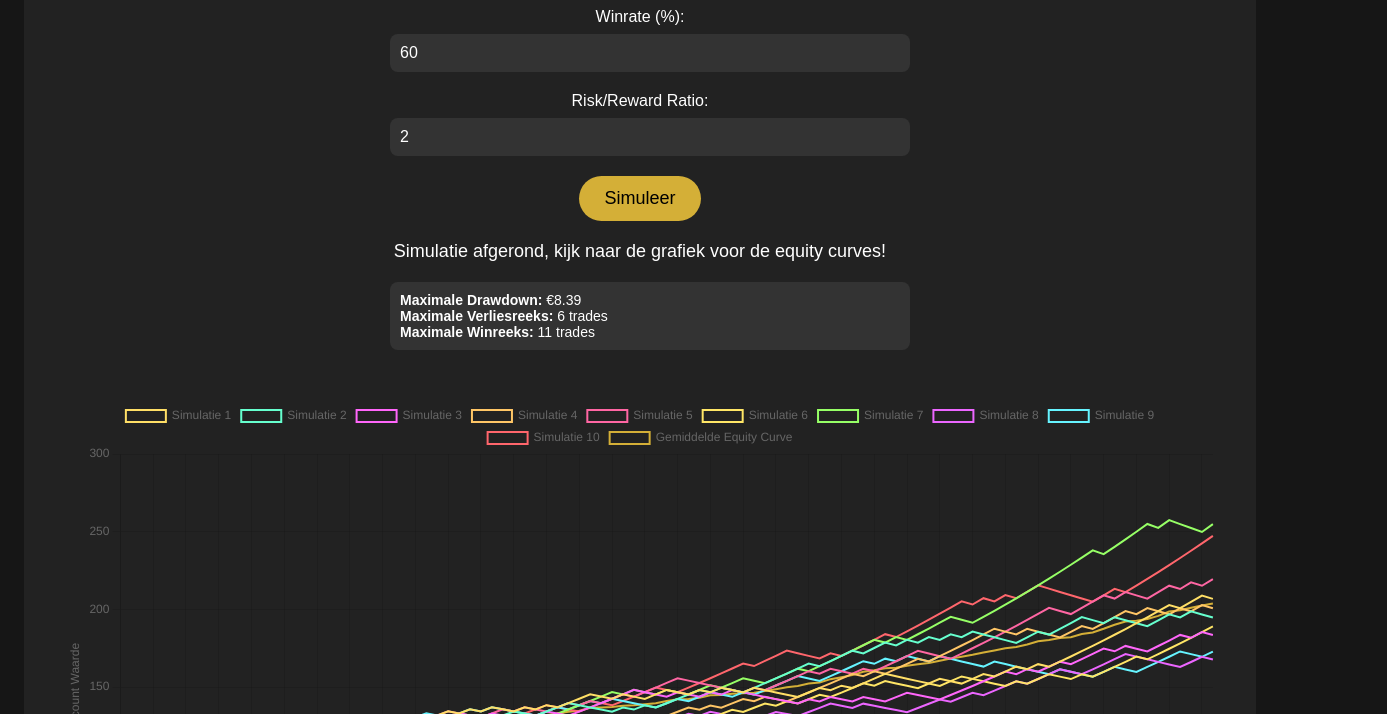
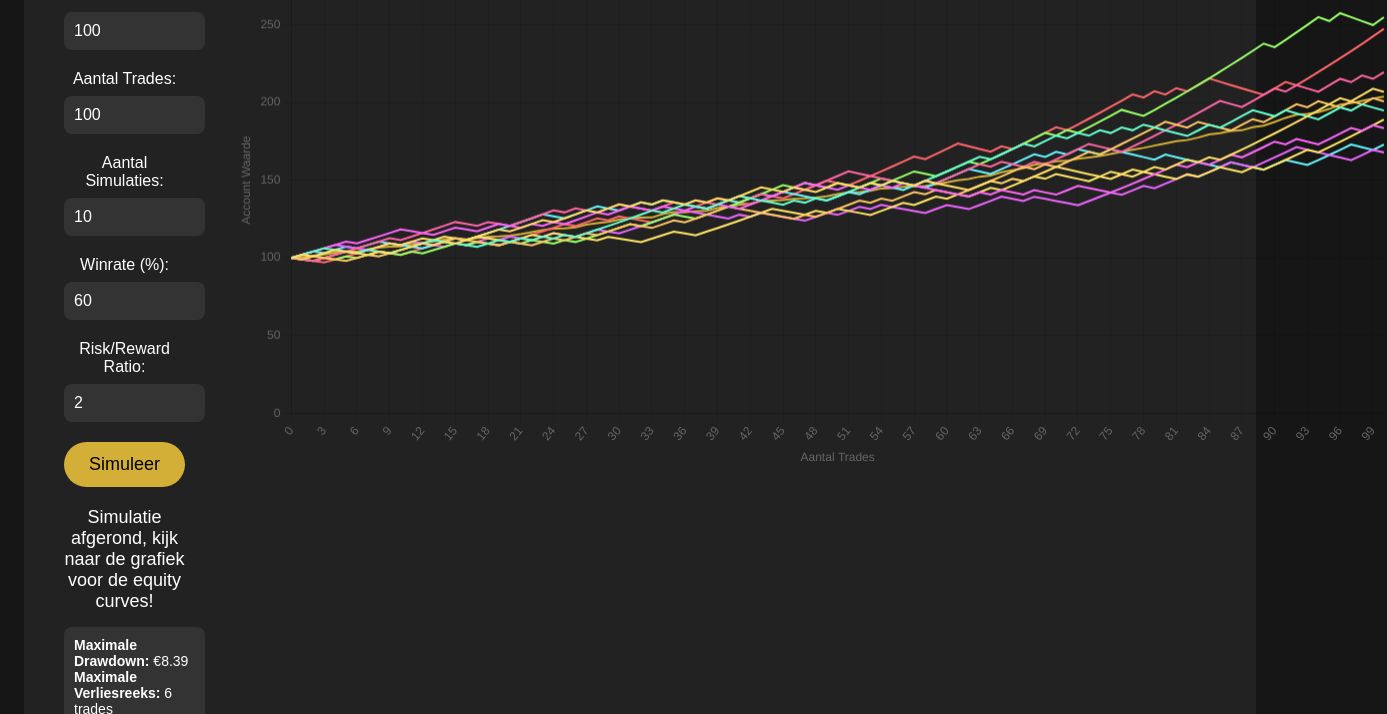
Before and after one commit to sven0902/equitysim, a plain HTML site: page index.html in a window 1280 px wide. Both pictures are taken after a click on the button "Simuleer". Shown: the part 76-790 px from the top of the page, 1387 px wide, since content can reach past the window. Drawn offline with nearby package versions, Linux system fonts and the light colour scheme.

Commit message:
Update index.html

```diff
--- a/index.html
+++ b/index.html
@@ -24,19 +24,16 @@
             border-radius: 15px;
             text-align: center;
             display: flex;
-            flex-direction: column;
-            justify-content: center;
-            align-items: center;
+            justify-content: space-between; /* Zorgt ervoor dat de items naast elkaar staan */
             width: 90%;
             max-width: 1200px;
-            padding-top: 60px; /* Minder padding aan de bovenkant */
-            gap: 30px; /* Meer ruimte tussen de elementen */
+            padding-top: 60px;
+            gap: 50px; /* Meer ruimte tussen de grafiek en het formulier */
         }
 
         .left-side {
-            width: 100%;
-            max-width: 500px; /* Beperk de breedte van het formulier */
-            margin-bottom: 20px; /* Ruimte tussen formulier en grafiek */
+            width: 45%; /* Zorgt ervoor dat de linker kant een bepaalde breedte heeft */
+            max-width: 500px;
         }
 
         h1 {
@@ -83,18 +80,17 @@
 
         .stats {
             text-align: left;
-            font-size: 14px; /* Kleinere tekst voor statistieken */
+            font-size: 14px;
             margin-top: 15px;
             padding: 10px;
             background-color: #333;
             border-radius: 8px;
             width: 100%;
             max-width: 500px;
-            margin-top: 20px;
         }
 
         #equityCurve {
-            width: 100%;
+            width: 55%; /* Verhoog de breedte voor de grafiek */
             height: 400px;
         }
     </style>
@@ -128,7 +124,7 @@
     </div>
 
     <script>
-        let chart; // Variabele om de grafiek op te slaan
+        let chart;
 
         function runSimulation() {
             const startBalance = parseFloat(document.getElementById('startBalance').value);
@@ -142,10 +138,9 @@
             let maxLosingStreak = 0;
             let maxWinningStreak = 0;
 
-            // Simulaties uitvoeren
             for (let i = 0; i < simulations; i++) {
                 let equity = startBalance;
-                let equityCurve = [equity]; // Begin met de initiële waarde van het account
+                let equityCurve = [equity];
                 let currentLosingStreak = 0;
                 let currentWinningStreak = 0;
                 let maxLosingStreakInSim = 0;
@@ -154,18 +149,17 @@
                 let drawdown = 0;
 
                 for (let j = 0; j < trades; j++) {
-                    const win = Math.random() < winrate; // Winst of verlies
+                    const win = Math.random() < winrate;
                     if (win) {
-                        equity += equity * (riskReward / 100); // Winst
+                        equity += equity * (riskReward / 100);
                         currentWinningStreak++;
                         currentLosingStreak = 0;
                     } else {
-                        equity -= equity * (1 / 100); // Verlies
+                        equity -= equity * (1 / 100);
                         currentLosingStreak++;
                         currentWinningStreak = 0;
                     }
 
-                    // Track de maximale drawdown
                     if (equity > peakEquity) {
                         peakEquity = equity;
                         drawdown = 0;
@@ -173,53 +167,46 @@
                         drawdown = Math.max(drawdown, peakEquity - equity);
                     }
 
-                    // Track de maximale verliesreeks en winstreeks
                     maxLosingStreakInSim = Math.max(maxLosingStreakInSim, currentLosingStreak);
                     maxWinningStreakInSim = Math.max(maxWinningStreakInSim, currentWinningStreak);
 
-                    equityCurve.push(equity); // Voeg de nieuwe equity toe aan de curve
+                    equityCurve.push(equity);
                 }
 
                 allEquityCurves.push(equityCurve);
 
-                // Bijwerken van de algemene statistieken
                 maxDrawdown = Math.max(maxDrawdown, drawdown);
                 maxLosingStreak = Math.max(maxLosingStreak, maxLosingStreakInSim);
                 maxWinningStreak = Math.max(maxWinningStreak, maxWinningStreakInSim);
             }
 
-            // Bereken de gemiddelde equity curve
             let avgEquityCurve = Array(trades + 1).fill(0);
             for (let i = 0; i < allEquityCurves.length; i++) {
                 for (let j = 0; j < allEquityCurves[i].length; j++) {
                     avgEquityCurve[j] += allEquityCurves[i][j];
                 }
             }
-            avgEquityCurve = avgEquityCurve.map(value => value / simulations); // Gemiddelde berekenen
+            avgEquityCurve = avgEquityCurve.map(value => value / simulations);
 
-            // Als er een grafiek bestaat, vernietig deze eerst voordat je een nieuwe maakt
             if (chart) {
                 chart.destroy();
             }
 
-            // Toon de nieuwe grafiek met meerdere equity curves en de gemiddelde curve
             const ctx = document.getElementById('equityCurve').getContext('2d');
             chart = new Chart(ctx, {
                 type: 'line',
                 data: {
                     labels: Array.from({ length: trades + 1 }, (_, i) => i),
                     datasets: [
-                        // Meerdere equity curves voor elke simulatie met willekeurige kleuren
                         ...allEquityCurves.map((curve, index) => ({
                             label: `Simulatie ${index + 1}`,
                             data: curve,
-                            borderColor: `hsl(${Math.random() * 360}, 100%, 70%)`, // Willekeurige kleur
-                            backgroundColor: 'transparent', // Geen invulling aan de onderkant
+                            borderColor: `hsl(${Math.random() * 360}, 100%, 70%)`,
+                            backgroundColor: 'transparent',
                             fill: false,
                             borderWidth: 2,
                             pointRadius: 0
                         })),
-                        // Gemiddelde equity curve
                         {
                             label: 'Gemiddelde Equity Curve',
                             data: avgEquityCurve,
@@ -245,13 +232,12 @@
                                 display: true,
                                 text: 'Account Waarde'
                             },
-                            suggestedMin: 0 // Zorg ervoor dat de y-as begint vanaf 0
+                            suggestedMin: 0
                         }
                     }
                 }
             });
 
-            // Toon de statistieken onder de grafiek
             document.getElementById('result').textContent = 'Simulatie afgerond, kijk naar de grafiek voor de equity curves!';
             document.getElementById('stats').innerHTML = `
                 <strong>Maximale Drawdown:</strong> €${maxDrawdown.toFixed(2)}<br>
```
